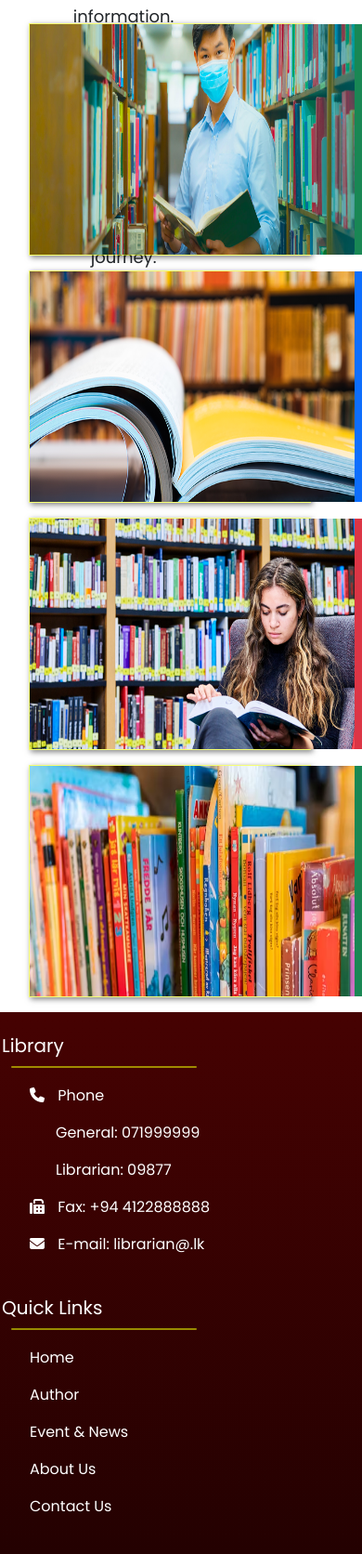
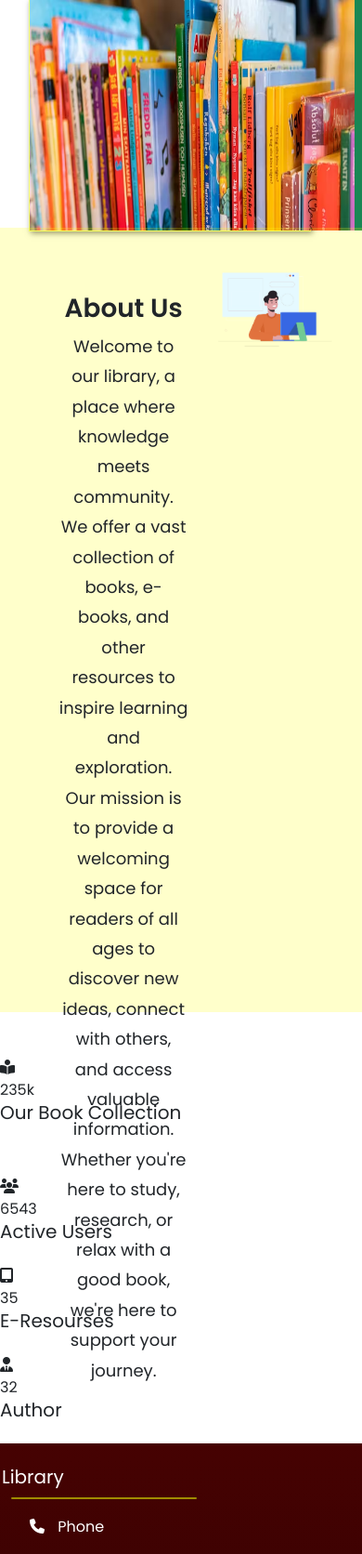
Before and after one commit to dilushamadushan/Online-Library-Management-System, a PHP site: page / in a window 390 px wide; the page is wider, and only the part inside the window is pictured. Shown: the part 4269-5941 px from the top of that part at 93% size. Run offline with PHP 8.4, Linux system fonts and the light colour scheme; the visitor is signed in with stand-in values (Sample User, id 1); some libraries are stand-ins or nearby versions.

Commit message:
added new section

```diff
--- a/index.php
+++ b/index.php
@@ -55,16 +55,16 @@
         </div>
         <div class="col-md-3 mb-4">
             <div class="content-card">
-                <img src="assets/media/home-main/news.png" alt="Newspaper Image" class="img-fluid">
-                <h4>NEWSPAPER</h4>
-                <p>Read the latest news from leading newspapers around the world.</p>
+                <img src="assets/media/home-main/e-book.png" alt="Newspaper Image" class="img-fluid">
+                <h4>E-BOOK</h4>
+                <p>Explore our collection of digital books across various genres.</p>
                 <button class="read-more-btn">Read More</button>
             </div>
         </div>
     </div>
 </div>
 
-<div class="book-section">
+<div class="book-section reveal">
 <div class="sec-title">
     <h2 class="fw-bold">Latest Arrivals</h2>
     <p>Check out the newest additions to our library collection</p>
@@ -151,28 +151,7 @@
     </div>
 </div>
 
-<div class="about-section">
-        <div class="about-content">
-            <div class="about-text">
-                <h1 class="fw-bold">About Us</h1>
-                <p class="container fw-normal">Welcome to our library, a place where knowledge meets community.
-                    We offer a vast collection of books, e-books, and other resources
-                     to inspire learning and exploration. Our mission is to provide a
-                     welcoming space for readers of all ages to discover new ideas, connect
-                      with others, and access valuable information. Whether you're here to study,
-                      research, or
-                    relax with a good book, we're here to support your journey.</p>
-                    <button type="button" class="btn">See More</button>
-            </div>
-            <div class="about-img">
-               <img src="assets/media/home-main/man.png" class="man">
-               <img src="assets/media/home-main/elements.png" class="element">
-            </div>
-        </div>
-</div>
-
-
-<div class="news-section">
+<div class="news-section reveal">
     <div class="sec-title">
     <h2 class="fw-bold">Top News</h2>
     <p>Stay Updated with Our Newest Library Additions!</p>
@@ -229,4 +208,58 @@
     </div>
 </div>
 
+
+<div class="about-section reveal">
+        <div class="about-content">
+            <div class="about-text">
+                <h1 class="fw-bold">About Us</h1>
+                <p class="container fw-normal">Welcome to our library, a place where knowledge meets community.
+                    We offer a vast collection of books, e-books, and other resources
+                     to inspire learning and exploration. Our mission is to provide a
+                     welcoming space for readers of all ages to discover new ideas, connect
+                      with others, and access valuable information. Whether you're here to study,
+                      research, or
+                    relax with a good book, we're here to support your journey.</p>
+                    <button type="button" class="btn">See More</button>
+            </div>
+            <div class="about-img">
+               <img src="assets/media/home-main/man.png" class="man">
+               <img src="assets/media/home-main/elements.png" class="element">
+            </div>
+        </div>
+</div>
+
+<div class="status-section reveal">
+    <div class="status-card-main row mt-5">
+        <div class="col-md-3 mb-5">
+            <div class="status-card">
+                <div class="status-icon"><i class="fa-solid fa-book-open-reader"></i></div>
+                <div class="status-count">235k</div>
+                <h5>Our Book Collection</h5>
+            </div>
+        </div>
+        <div class="col-md-3 mb-3">
+            <div class="status-card">
+                <div class="status-icon"><i class="fa-solid fa-users"></i></div>
+                <div class="status-count">6543</div>
+                <h5>Active Users</h5>
+            </div>
+        </div>
+        <div class="col-md-3 mb-3">
+            <div class="status-card">
+                <div class="status-icon"><i class="fa-solid fa-tablet-screen-button"></i></div>
+                <div class="status-count">35</div>
+                <h5>E-Resourses</h5>
+            </div>
+        </div>
+        <div class="col-md-3 mb-3">
+            <div class="status-card">
+                <div class="status-icon"><i class="fa-solid fa-user-tie"></i></div>
+                <div class="status-count">32</div>
+                <h5>Author</h5>
+            </div>
+        </div>
+    </div>
+</div>
+
 <?php include("footer.php"); ?>
```
